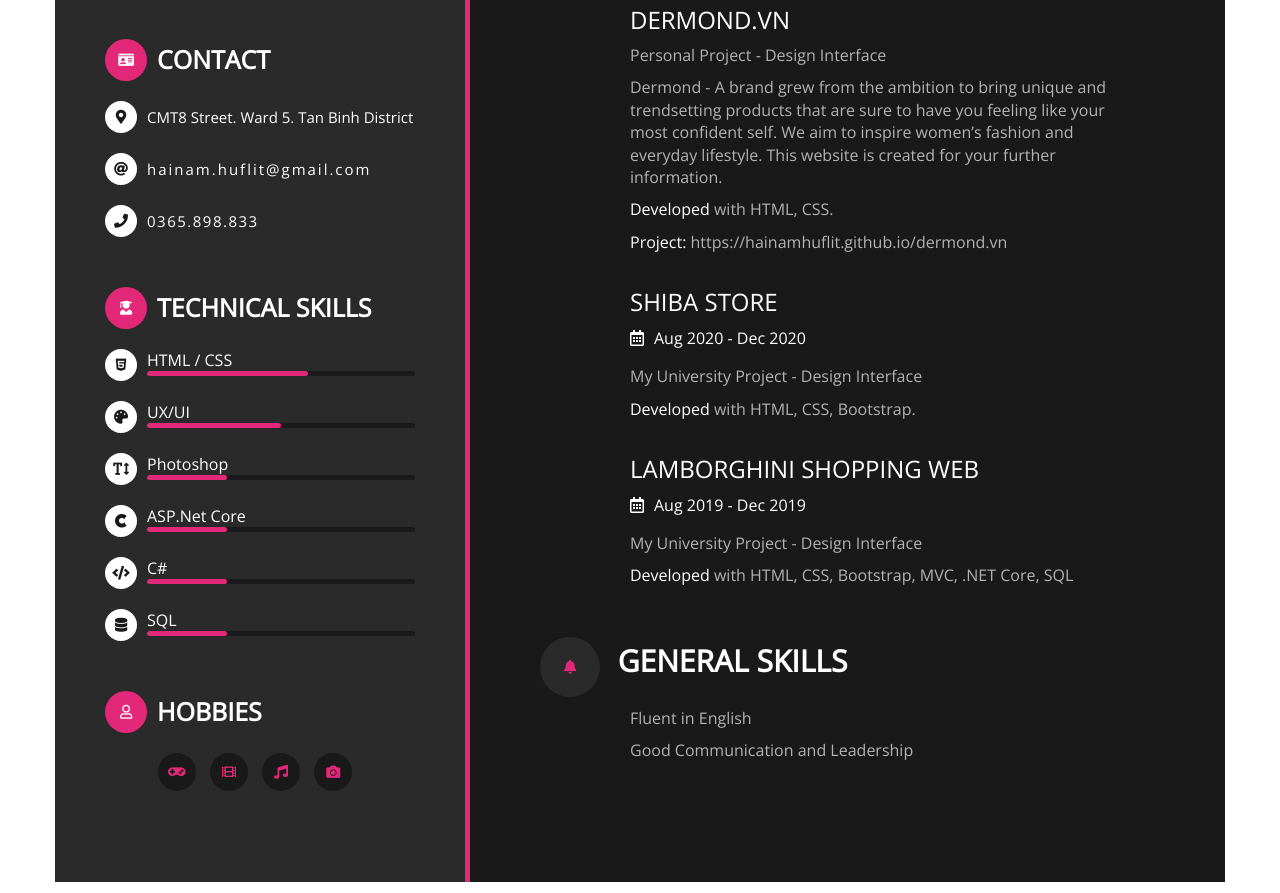
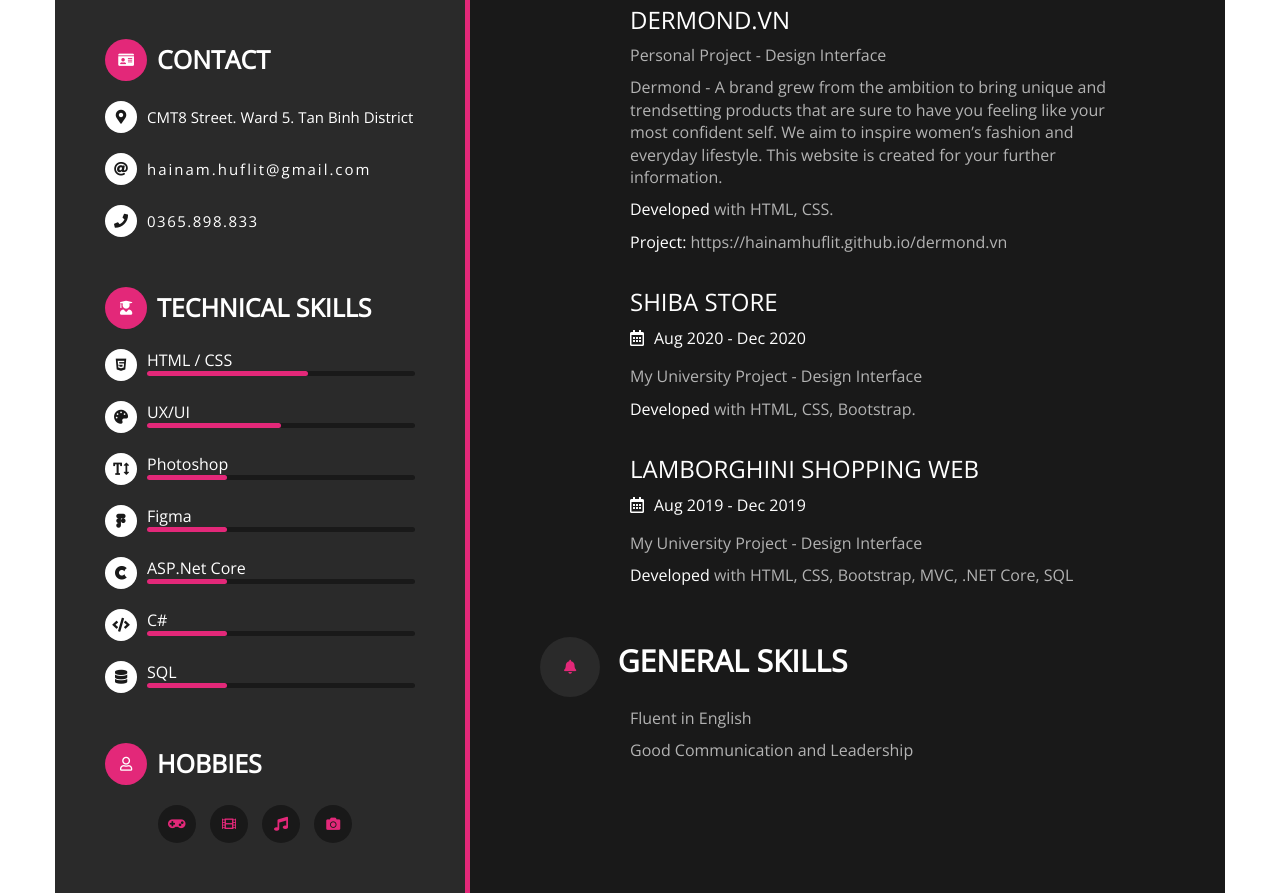
Before and after one commit to hainamhuflit/tlhn.cv, a plain HTML site: page index.html in a window 1280 px wide. Shown: the part 714-1607 px from the top of the page. Drawn offline with nearby package versions, Linux system fonts and the light colour scheme.

Commit message:
commit figma

```diff
--- a/index.html
+++ b/index.html
@@ -88,6 +88,15 @@
                                 <i class="fas fa-text-height circle circle_sm color_white"></i>
                                 <div class="flex-1">
                                     <span>Photoshop</span>
+                                    <span class="progress-bar">
+                                        <span style="width: 30%;"></span>
+                                    </span>
+                                </div>
+                            </li>
+                            <li class="flex">
+                                <i class="fab fa-figma circle circle_sm color_white"></i>
+                                <div class="flex-1">
+                                    <span>Figma
                                     <span class="progress-bar">
                                         <span style="width: 30%;"></span>
                                     </span>
```
